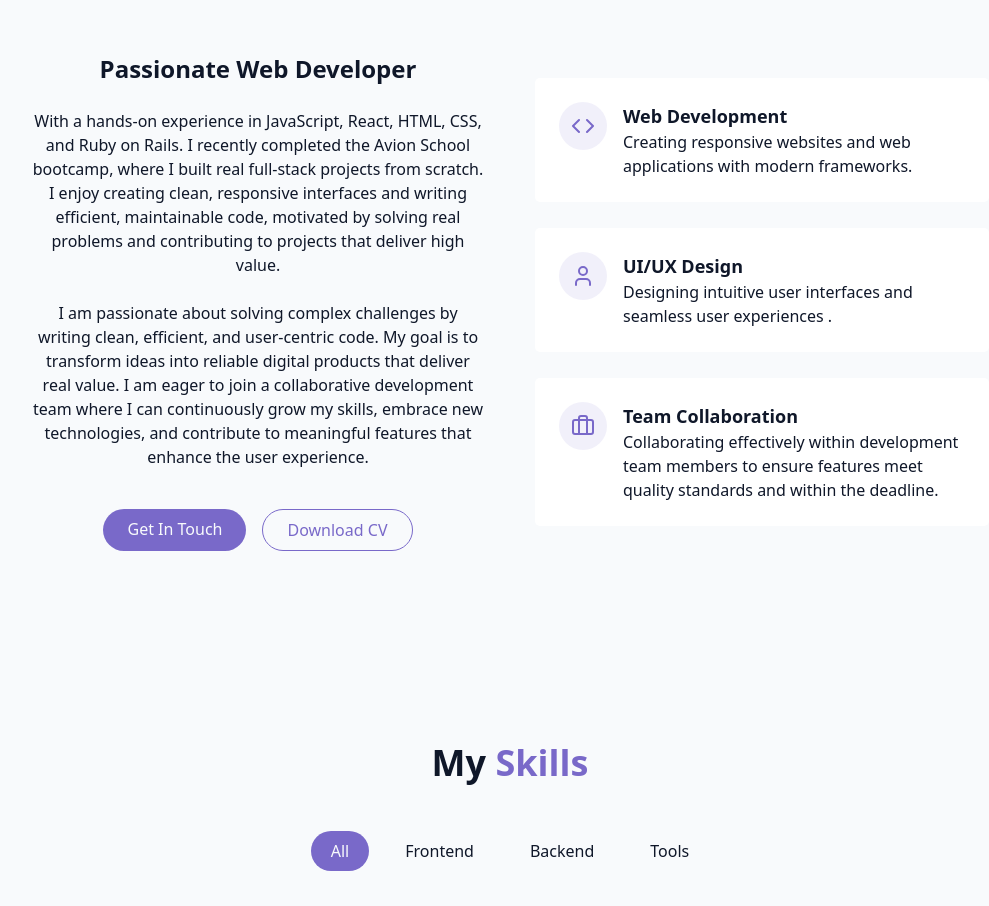
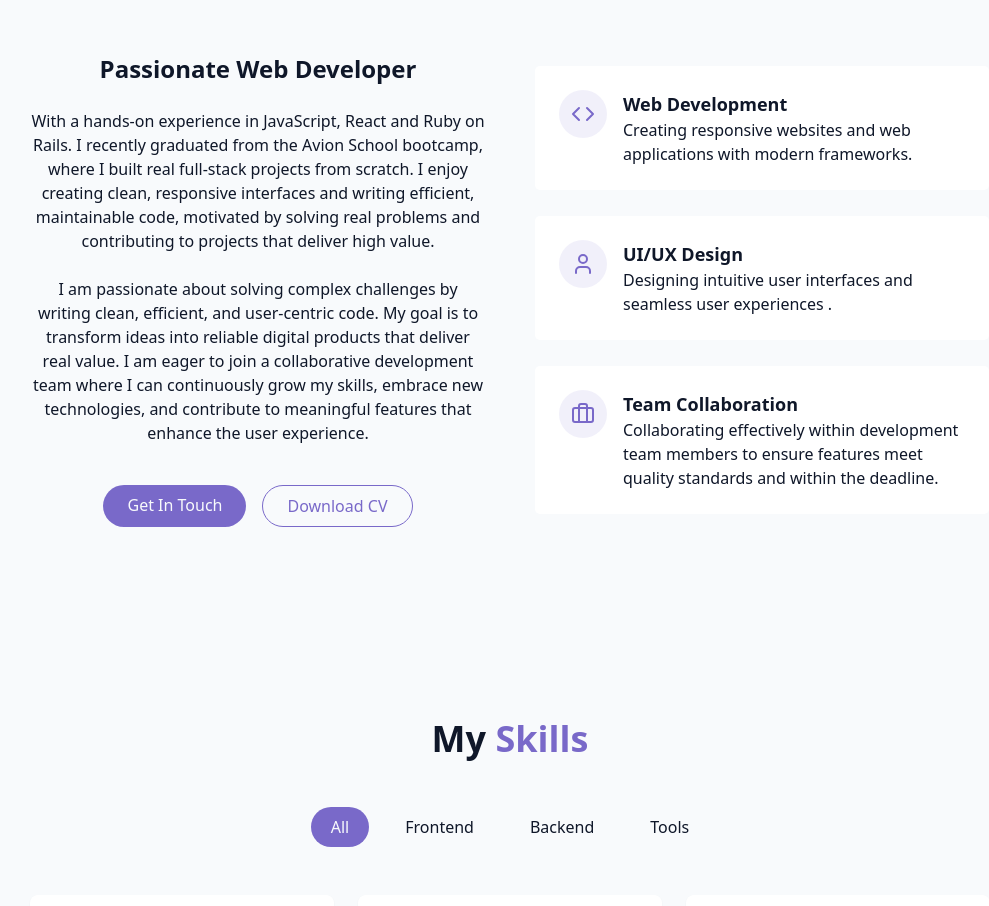
Before and after one commit to nixxiva/Portfolio, a React (Vite) app: page / in a window 1280 px wide. Shown: the part 931-1837 px from the top of the page, without its empty margins (130-1119 px from the left). Built offline with nearby package versions, Linux system fonts and the light colour scheme.

Commit message:
hotfix/downloadcv

```diff
--- a/src/components/AboutSection.jsx
+++ b/src/components/AboutSection.jsx
@@ -16,7 +16,7 @@ export const AboutSection = () => {
                     </h3>
 
                     <p className="text-muted-foreground">
-                        With a hands-on experience in JavaScript, React, HTML, CSS, and Ruby on Rails. I recently completed the Avion School bootcamp, where I built real full-stack projects from scratch. I enjoy creating clean, responsive interfaces and writing efficient, maintainable code, motivated by solving real problems and contributing to projects that deliver high value.
+                        With a hands-on experience in JavaScript, React and Ruby on Rails. I recently graduated from the Avion School bootcamp, where I built real full-stack projects from scratch. I enjoy creating clean, responsive interfaces and writing efficient, maintainable code, motivated by solving real problems and contributing to projects that deliver high value.
                     </p>
 
                     <p className="text-muted-foreground">
@@ -28,7 +28,7 @@ export const AboutSection = () => {
                             Get In Touch
                         </a>
 
-                        <a href="/resume/JuniorFullStackDev-SarahBustinera.pdf" className="px-6 py-2 rounded-full border border-primary text-primary hover:bg-primary/10 transition-colors duration-300">
+                        <a href="/resume/JuniorFullStackDev-SarahBustinera.pdf" target="_blank" className="px-6 py-2 rounded-full border border-primary text-primary hover:bg-primary/10 transition-colors duration-300">
                             Download CV
                         </a>
                     </div>
```
